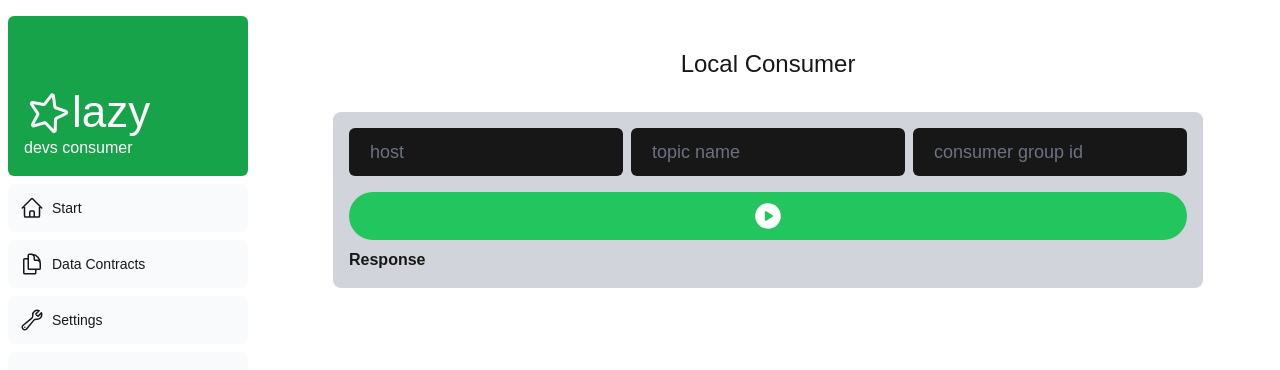
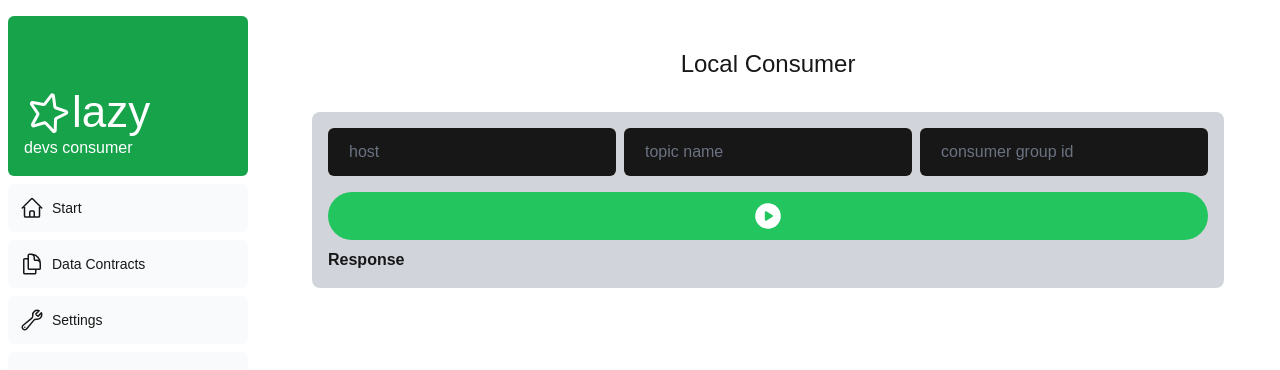
Before and after one commit to corirnx/devs-kafka-consumer, a Next.js app in the folder local-consumer/: page /dashboard/consumer in a window 1280 px wide. Shown: the top 370 px of the page. Built offline with nearby package versions, Linux system fonts and the light colour scheme.

Commit message:
improve consumer viewer input design

```diff
--- a/local-consumer/src/app/dashboard/consumer/page.tsx
+++ b/local-consumer/src/app/dashboard/consumer/page.tsx
@@ -56,7 +56,7 @@ export default function ConsumerViewer() {
                 Local Consumer
             </h1>
             <div className="flex mr-auto ml-auto justify-center">
-                <div className="flex h-full flex-col px-3 py-4 md:px-2">
+                <div className="flex h-full flex-col px-3 py-4 md:px-2 w-full">
                     <div className="p-4 bg-gray-300 dark:bg-gray-700 rounded-lg h-max-96 overflow-y-auto">
                         <div className="flex items-start gap-2">
                             <InputField placeholder="host" name="inputHost" ref={refHost} />
--- a/local-consumer/src/app/ui/text-input.tsx
+++ b/local-consumer/src/app/ui/text-input.tsx
@@ -12,11 +12,11 @@ const InputField = forwardRef<HTMLInputElement, InputFieldProps>(({ placeholder,
             name={name}
             placeholder={placeholder}
             ref={ref}
-            className="gap-2 mb-2 h-10 sm:h-12 px-4 sm:px-5 py-2 pl-10 ml-0
+            className="gap-2 mb-2 h-10 sm:h-12 px-4 sm:px-5 py-2 pl-10 ml-0 max-w-96 w-full
             border border-gray-200 outline-2 border-solid border-transparent transition-colors
             flex items-center justify-left peer rounded-md bg-foreground text-background
             hover:bg-[#383838] dark:hover:bg-green-100
-            text-sm sm:text-base md:text-lg text-left max-w-96 w-full
+            text-sm sm:text-base md:text-md text-left
             placeholder:text-gray-500 dark:text-black text-white"
         />
     );
```
